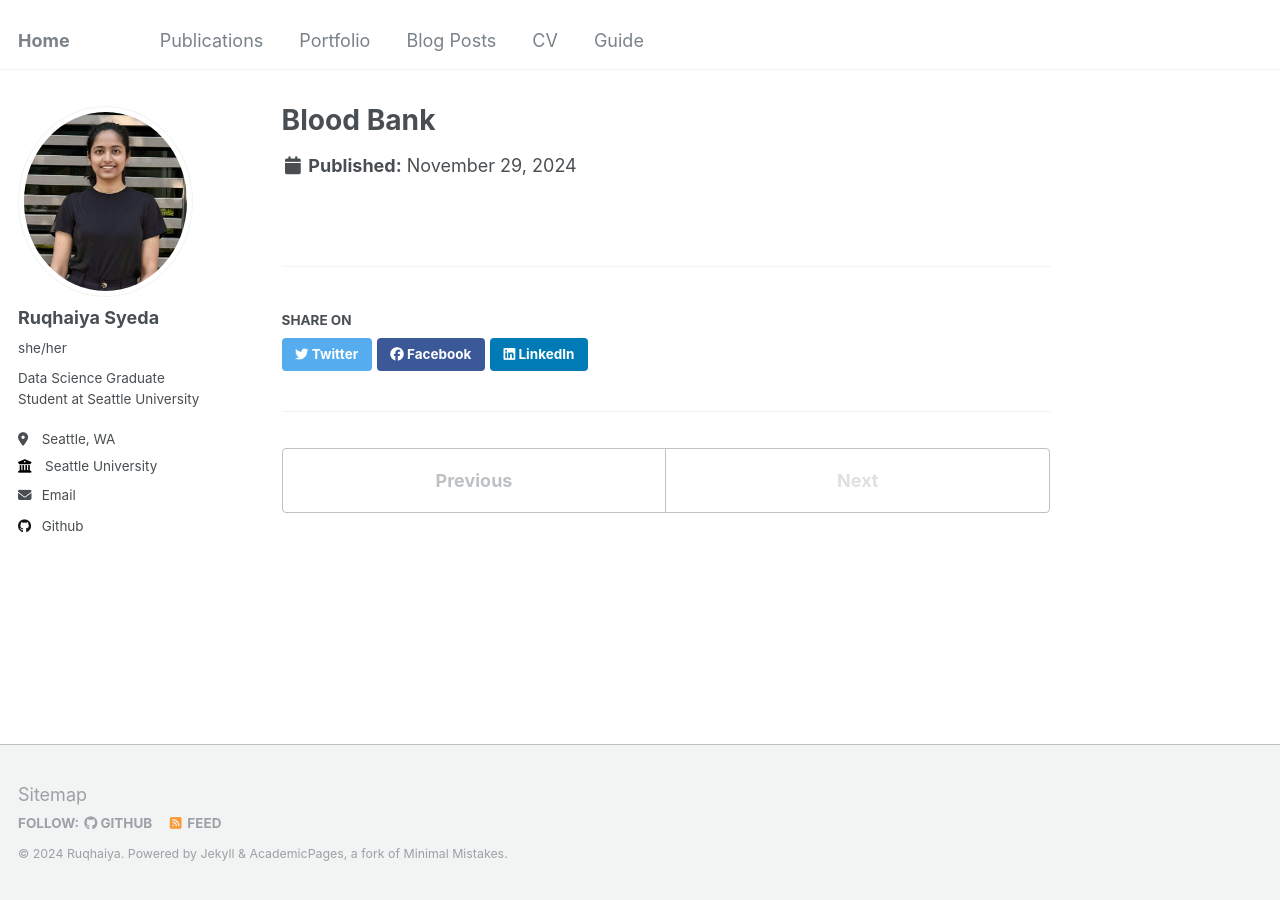
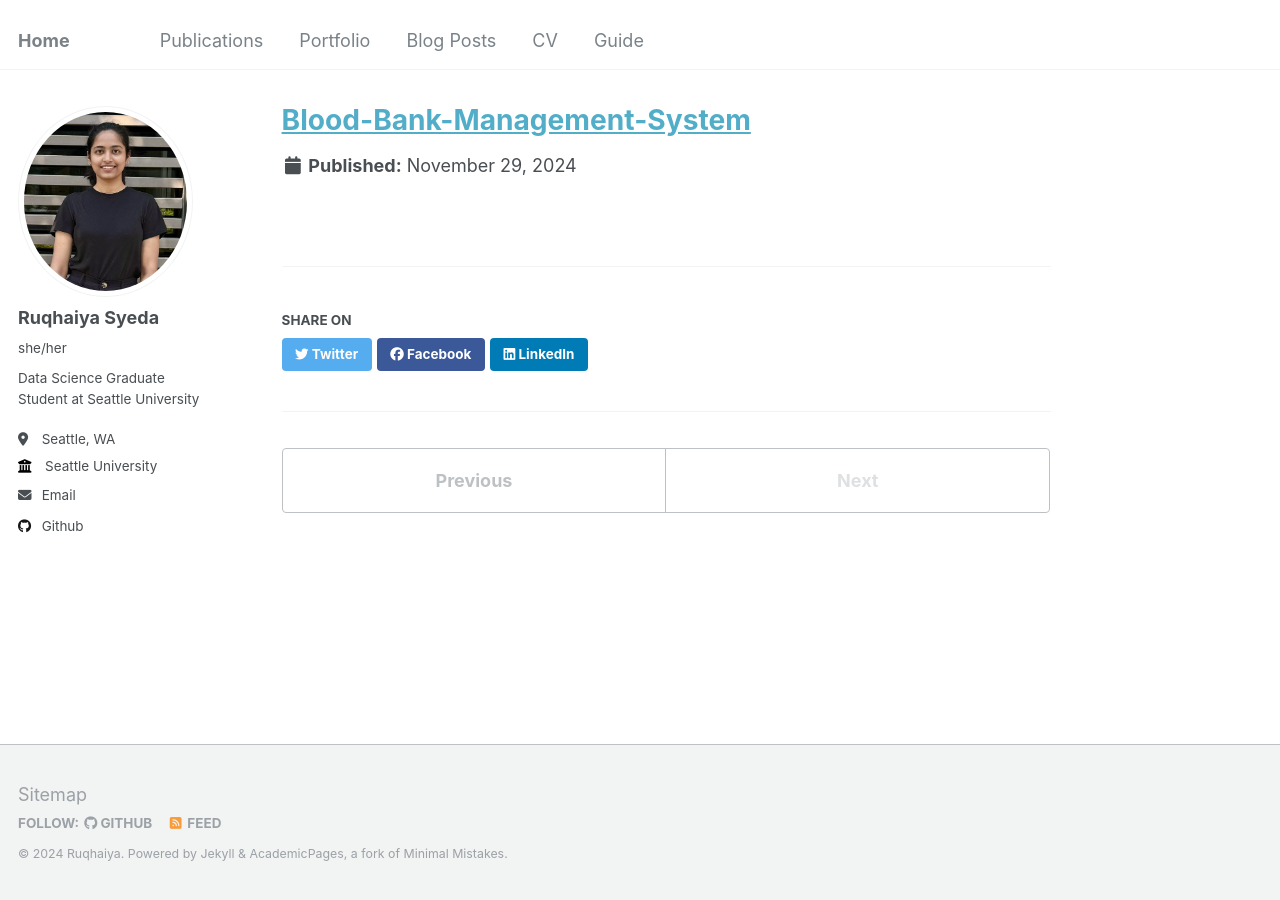
Before and after one commit to Ruqhaiya/ruqhaiya.github.io, a Jekyll site: the page built from _portfolio/portlio3.md, in a window 1280 px wide. Built offline with Jekyll 4.4.1, drawn with Linux system fonts in a browser that asks for light colours.

Commit message:
Update portlio3.md

```diff
--- a/_portfolio/portlio3.md
+++ b/_portfolio/portlio3.md
@@ -1,5 +1,5 @@
 ---
-title: "Blood Bank"
+title: "[Blood-Bank-Management-System](https://github.com/Ruqhaiya/Blood-Bank-Management-System)"
 excerpt: "Short description of portfolio item number 2 <br/><img src='/images/500x300.png'>"
 collection: portfolio
 ---
```
